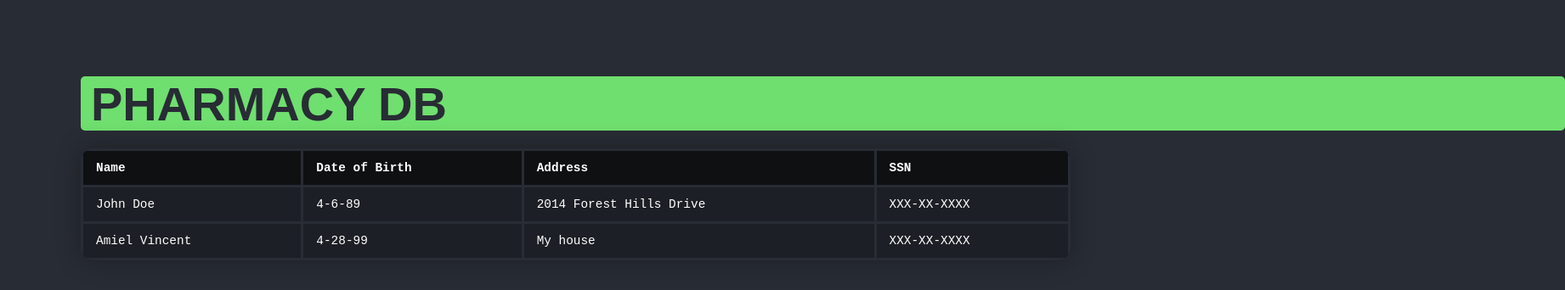
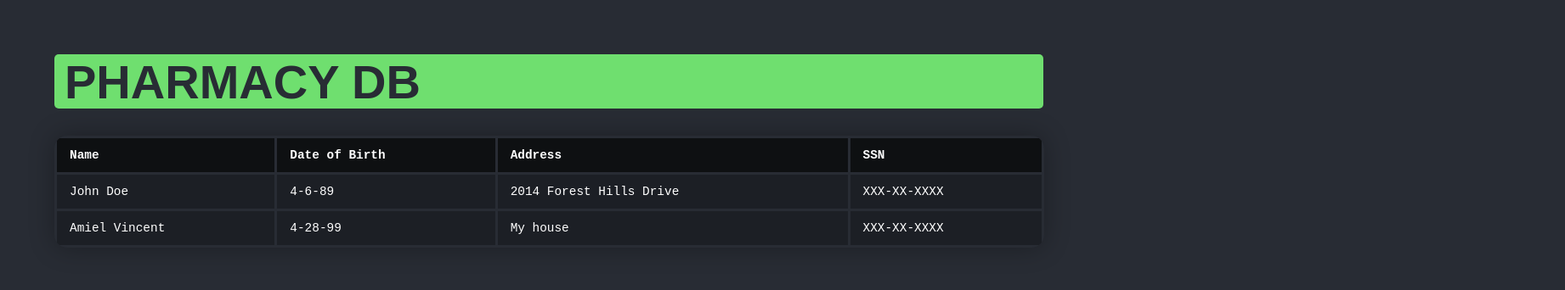
Before and after one commit to AhmadBajwaCS/Pharmacy-Database-App, a React (Create React App) app in the folder frontend/: page /search/customer in a window 1280 px wide. Shown: the top 342 px of the page at 85% size, 1842 px wide, since content can reach past the window. Built offline with nearby package versions, Linux system fonts and the light colour scheme.

Commit message:
Table.css Header size fix

```diff
--- a/frontend/src/components/Table.css
+++ b/frontend/src/components/Table.css
@@ -10,10 +10,10 @@
     border-radius: 5px;
     color: #282c34;
     position: absolute;
-    width: 1735px;
+    width: 90vw;
     height: 8vh;
     font-size: 7vh;
-    margin: 90px 0 0 95px;
+    margin: 5vw 0 0 5vw;
 }
 
 .content-table {
@@ -27,7 +27,7 @@
     box-shadow: 0 0 30px rgba(0,0,0,0.3);
     color: white;
     position: absolute;
-    margin: 175px 0 0 95px;
+    margin: 20vh 0 0 5vw;
     width: 91vw;
     background-color: #282c34;
 }
```
